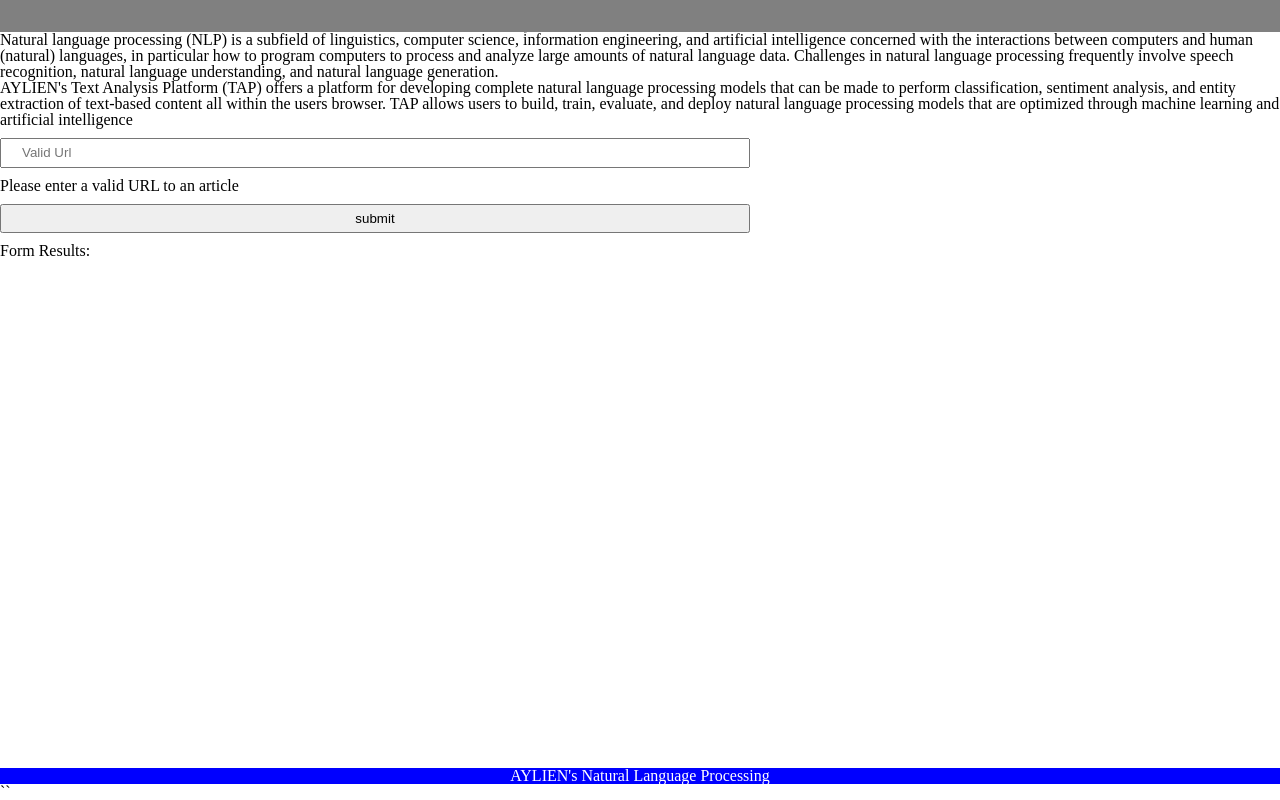
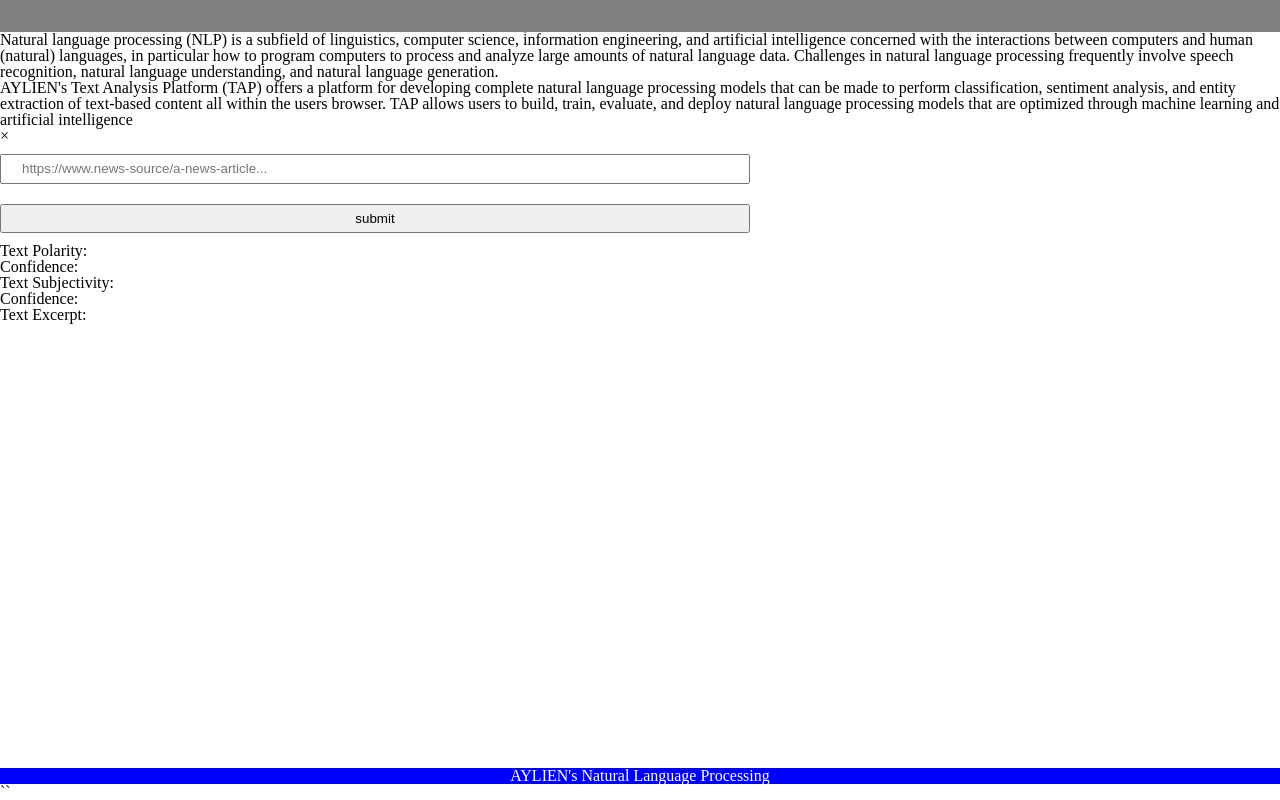
Before and after one commit to anakamuro/udacity-Natural-language-Processing, a website built with webpack: page src/client/views/index.html in a window 1280 px wide. Built offline with nearby package versions, Linux system fonts and the light colour scheme.

Commit message:
Update index.html

```diff
--- a/src/client/views/index.html
+++ b/src/client/views/index.html
@@ -34,22 +34,40 @@
                 and entity extraction of text-based content all within the users browser. TAP allows users
                 to build, train, evaluate, and deploy natural language processing models that are optimized
                 through machine learning and artificial intelligence</p>
-            <section>
-             <form class="" onsubmit="return Client.handleSubmit(event)">
-                <input id="url" type="text" name="input" value="" placeholder="Valid Url" required>
-                <div id="error">Please enter a valid URL to an article</div>
-                <input type="submit" name="" value="submit" onclick="return Client.handleSubmit(event)" onsubmit="return Client.handleSubmit(event)">
-            </form>
+
+            <section class="errors">
+                    <span class="closebtn" onclick="this.parentElement.style.display='none';">&times;</span>
+                    <div id="error"></div>
+            </section>
+
 
             <section>
-                 <strong>Form Results:</strong>
-                    <div id="results">
-                        <div id="polarity"></div>
-                        <div id="pol-confidence"></div>
-                        <div id="subjectivity"></div>
-                        <div id="sub-confidence"></div>
-                    </div>
-            </section>
+                <form class="" onsubmit="return client.handleSubmit(event)">
+                    <input id="name" type="url" name="test-url" value=""  placeholder="https://www.news-source/a-news-article...">
+                    <input type="submit" name="" value="submit" onclick="return Client.handleSubmit(event)" onsubmit="return Client.handleSubmit(event)">
+                </form>
+            <section>
+
+            <section class="url-results">
+                    <ul>
+                        <li>
+                            <h3>Text Polarity:</h3>
+                            <p id="polarity"></p>
+                            <h4>Confidence: </h4>
+                            <p id="polarity_confidence"></p>
+                        </li>
+
+                        <li>
+                            <h3>Text Subjectivity:</h3>
+                            <p id="subjectivity"></p>
+                            <h4>Confidence: </h4>
+                            <p id="subjectivity_confidence"></p>
+                        </li>
+
+                        <h3>Text Excerpt:</h3>
+                        <p id="excerpt"></p>
+                    </ul>
+                </section>
         </main>
 
         <footer>
```
